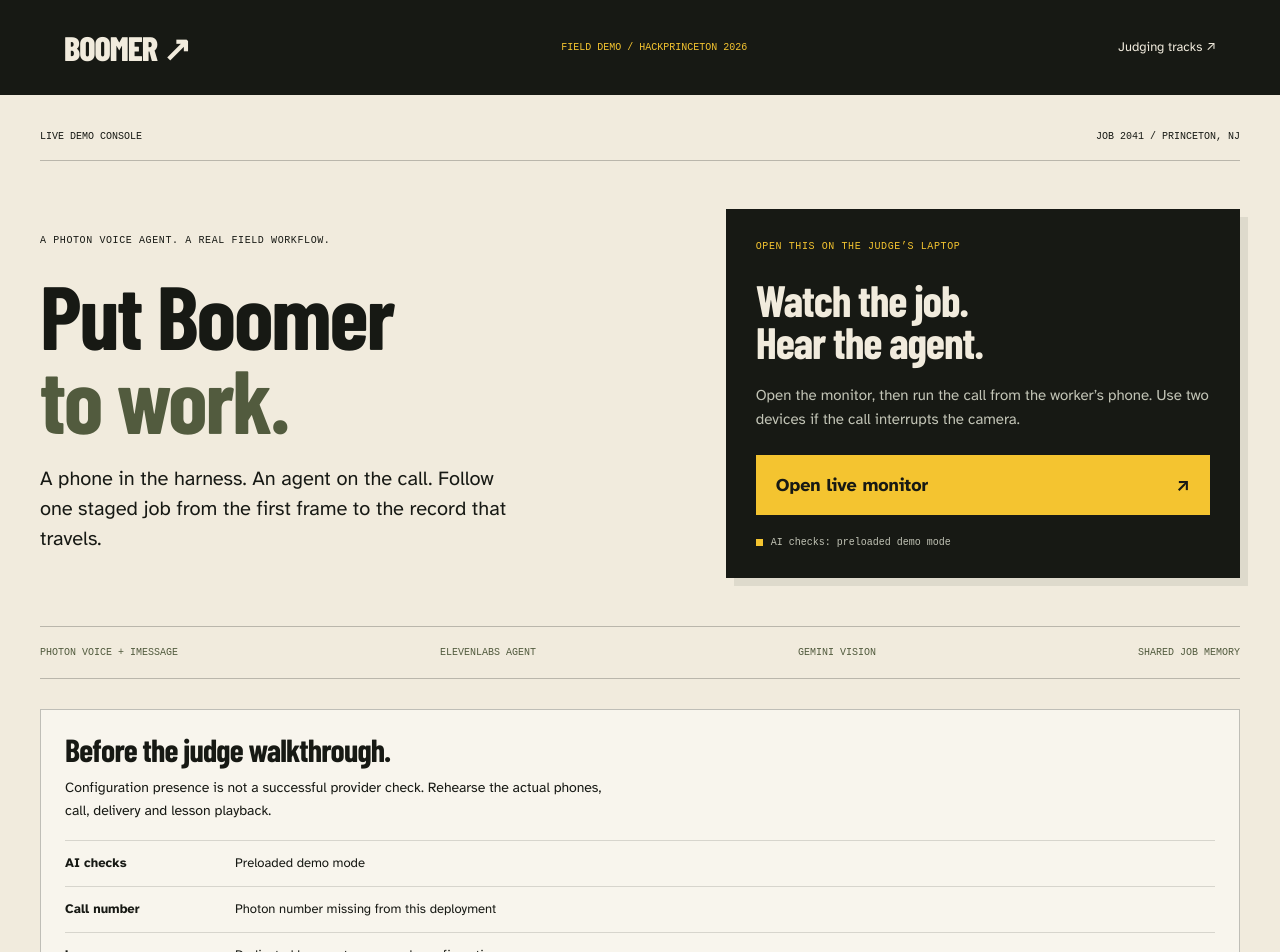
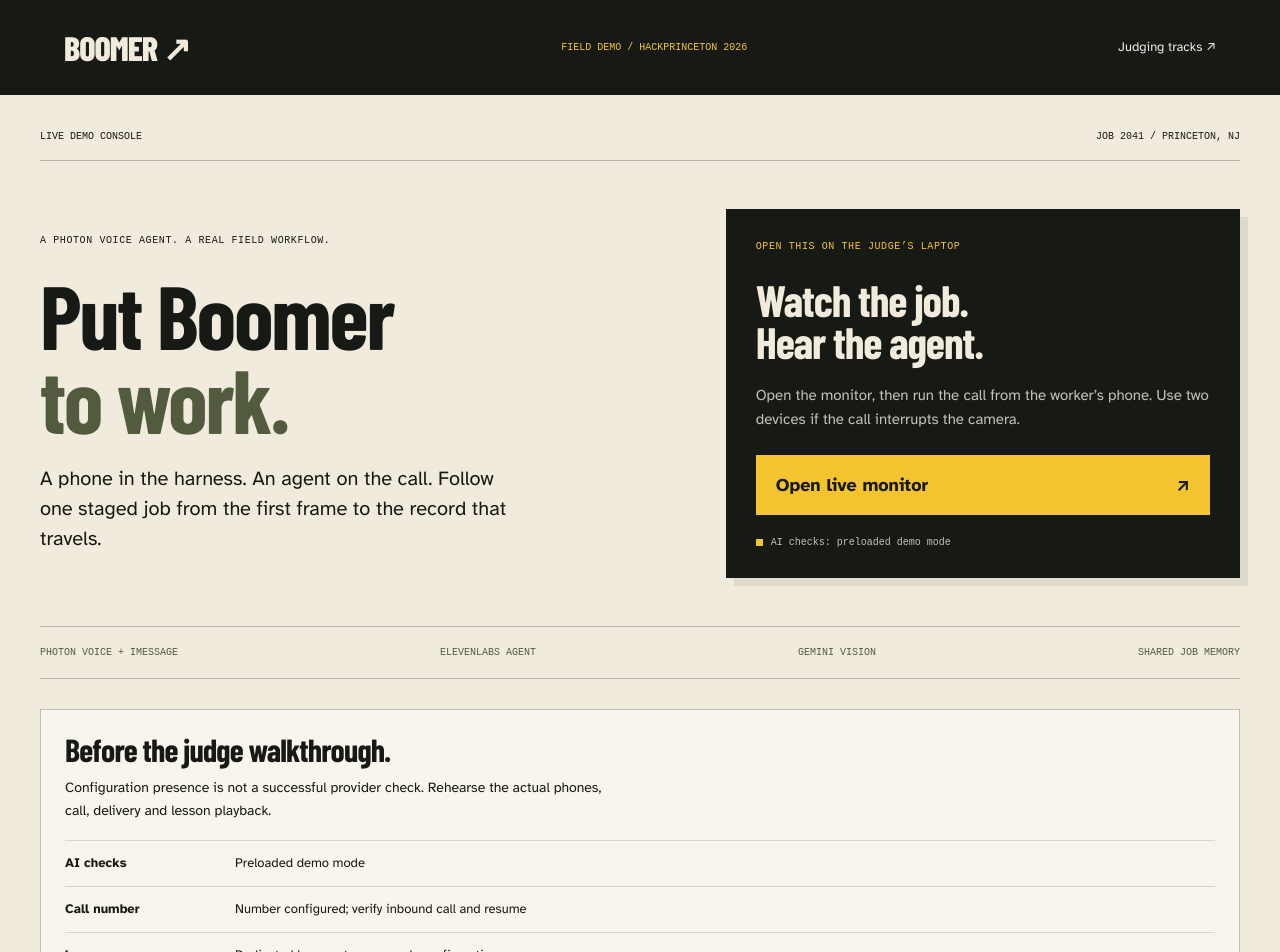
Before and after one commit to Svanik-Palvai/Boomer, a Next.js app: page /demo in a window 1280 px wide. Shown: the top 952 px of the page. Built offline with nearby package versions, Linux system fonts and the light colour scheme; no server answers.

Commit message:
Demo page: Call Boomer button rings the ElevenLabs number (814), not the texting line

```diff
--- a/app/demo/page.tsx
+++ b/app/demo/page.tsx
@@ -85,7 +85,8 @@ const groups = [
   },
 ];
 export default function Demo() {
-  const line = process.env.PHOTON_NUMBER?.replace(/[\s().-]/g, "") ?? "";
+  // The number that rings the Boomer agent (Photon line imported into ElevenLabs). PHOTON_NUMBER is the texting line.
+  const line = (process.env.BOOMER_CALL_NUMBER || "+18143014979").replace(/[\s().-]/g, "");
   const phone = /^\+[1-9]\d{7,14}$/.test(line) ? line : null;
   return (
     <div className={p.pitch}>
```
